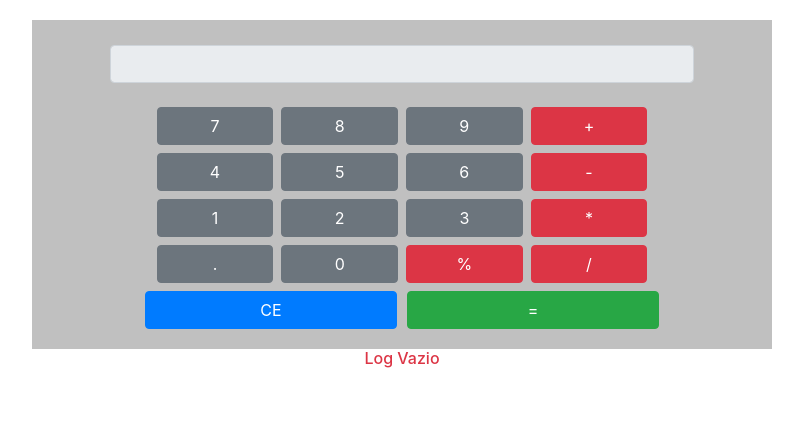
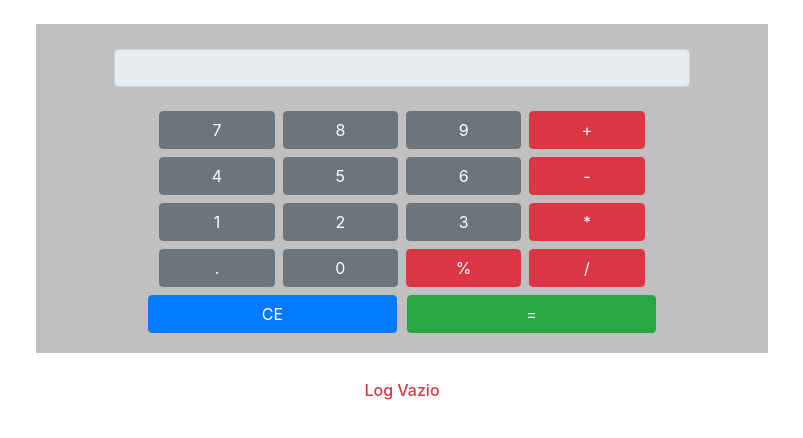
Before and after one commit to tiagosoares94/calculadora-angular, an Angular app: page / in a window 1280 px wide. Shown: the top 438 px of the page, without its empty margins (238-1041 px from the left). Built offline with nearby package versions, Linux system fonts and the light colour scheme.

Commit message:
2 files modified

```diff
--- a/src/app/app.component.css
+++ b/src/app/app.component.css
@@ -7,6 +7,7 @@ p {
   padding: 25px 20px 20px 20px;
   text-align: center;
   margin-top: 20px;
+  border: 4px #fff solid;
 }
 
 .ce {
--- a/src/app/app.component.html
+++ b/src/app/app.component.html
@@ -45,7 +45,7 @@
     </div>
 
   </div>
-  <div class="row text-center">
+  <div class="row mt-4 text-center">
     <app-log class="col-8 offset-2"></app-log>
   </div>
 </div>
```
